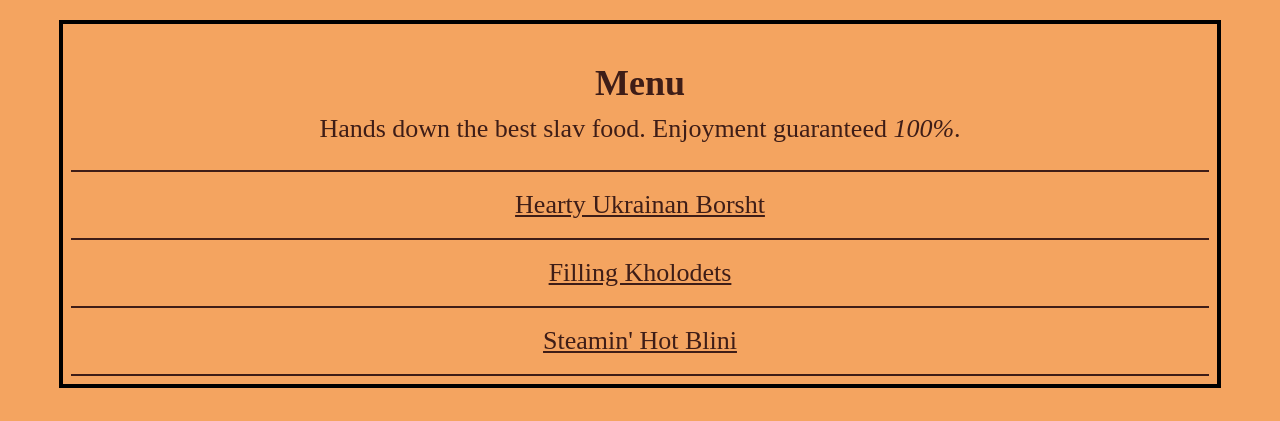
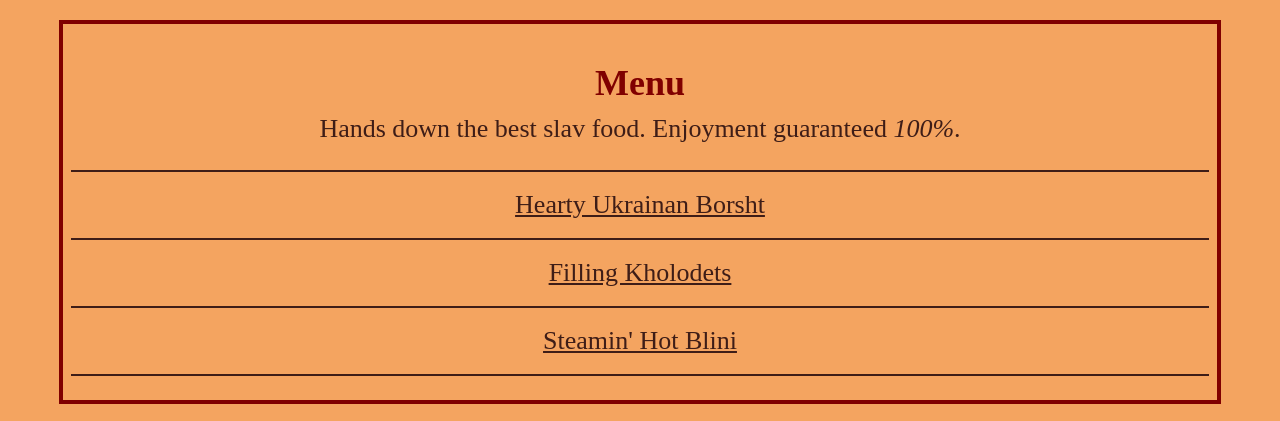
Before and after one commit to dragonvedb/odin-recipes, a plain HTML site: page index.html in a window 1280 px wide. Shown: the part 1002-1423 px from the top of the page. Drawn offline with Linux system fonts and the light colour scheme.

Commit message:
Finish styling the Main Page

```diff
--- a/styles.css
+++ b/styles.css
@@ -3,7 +3,7 @@ body {
 }
 
 #main-title {
-    color: #3e1d17;
+    color: maroon;
 
     font-size: 50px;
     text-align: center;
@@ -16,7 +16,7 @@ body {
     display: block;
     margin: auto;
 
-    border:12px double;
+    border:12px double maroon;
 }
 
 #menu {
@@ -25,12 +25,12 @@ body {
     display: block;
     margin: 20px auto;
 
-    border: 4px solid;
-    padding: 8px;
+    border: 4px solid maroon;
+    padding: 8px 8px 24px;
 }
 
 #menu-header {
-    color: #3e1d17;
+    color: maroon;
 
     font-size: 36px;
     text-align: center;
```
